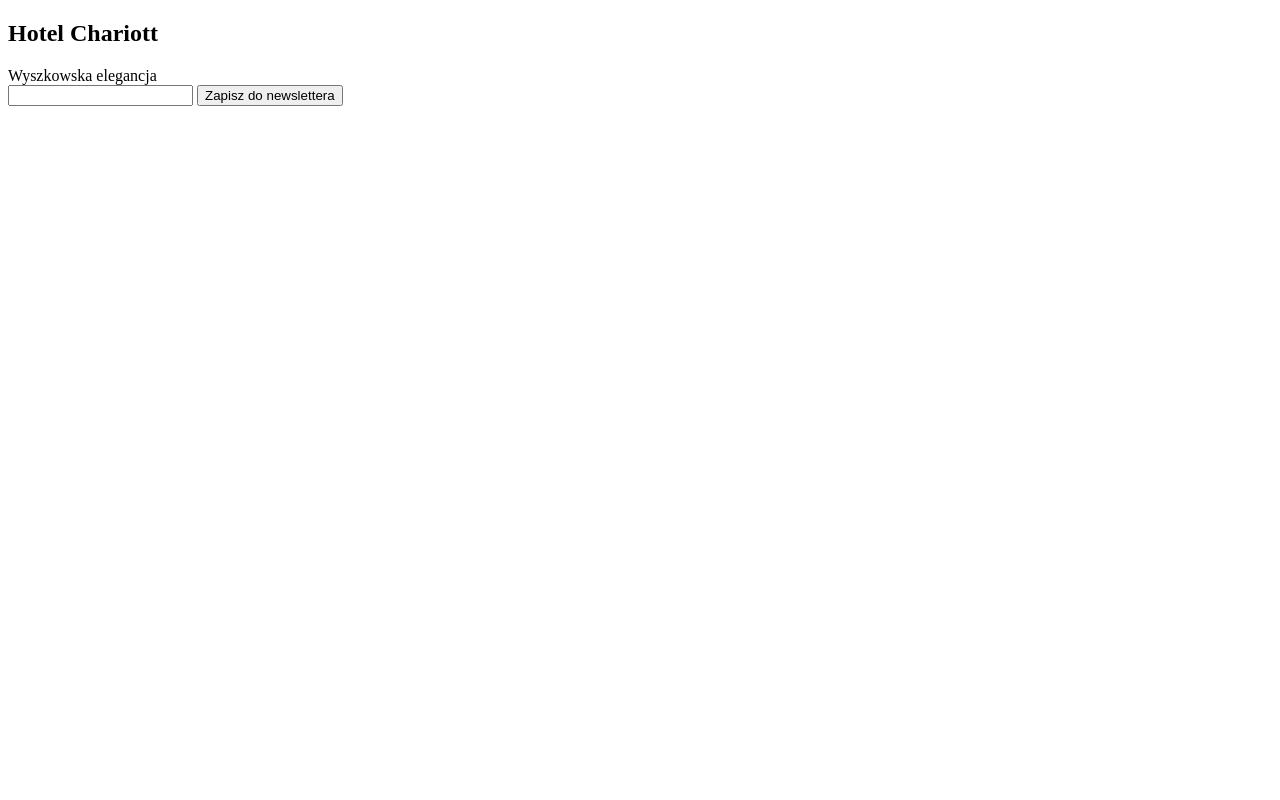
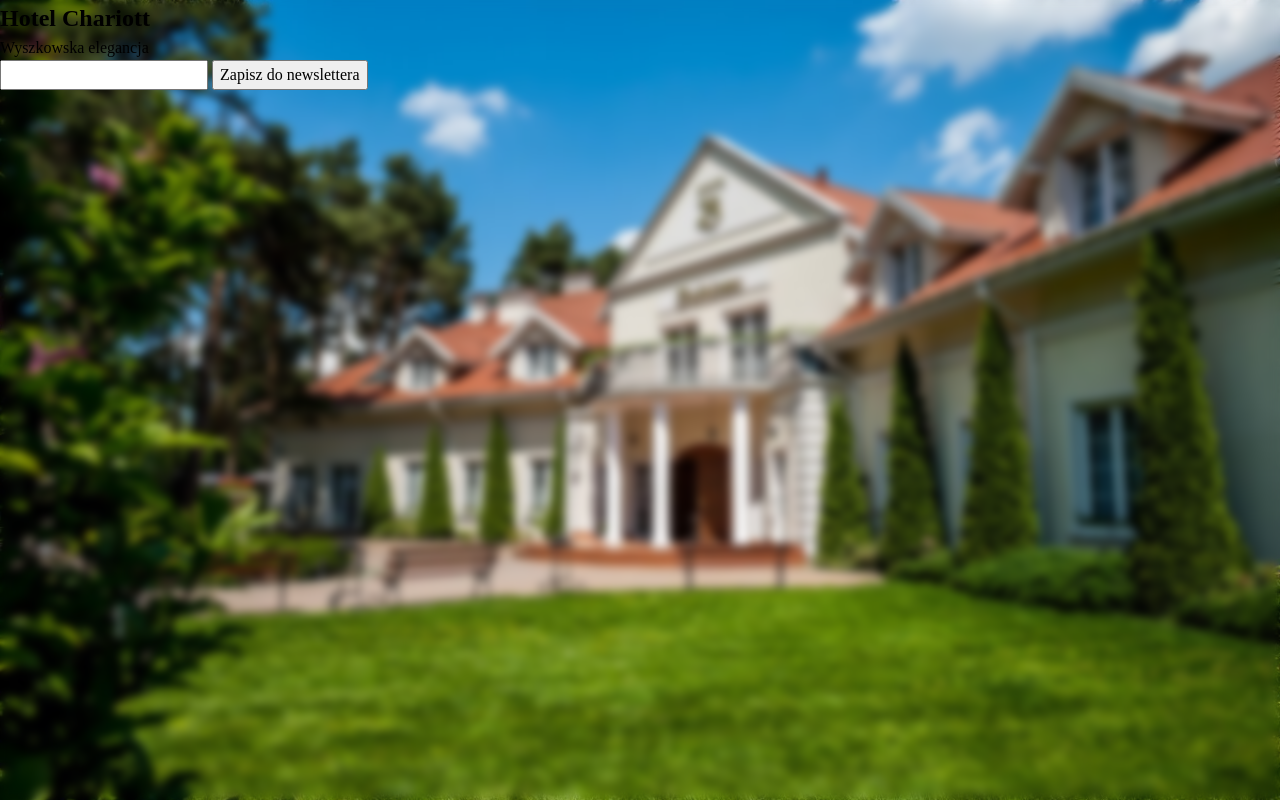
Before and after one commit to karol-may/html-starter-99, a website: page index.html in a window 1280 px wide. Drawn offline with Linux system fonts and the light colour scheme.

Commit message:
lekcja 1

```diff
--- a/index.html
+++ b/index.html
@@ -8,6 +8,8 @@
       name="description"
       content="Hotel Chariott - wyszkowska elegancja."
     />
+    <link rel="stylesheet" href="reset.css">
+    <link rel="stylesheet" href="style.css">
   </head>
   <body>
     <main>
--- /dev/null
+++ b/reset.css
@@ -0,0 +1,41 @@
+/*
+  Josh's Custom CSS Reset
+  https://www.joshwcomeau.com/css/custom-css-reset/
+*/
+
+*, *::before, *::after {
+    box-sizing: border-box;
+  }
+
+  * {
+    margin: 0;
+  }
+
+  body {
+    line-height: 1.5;
+    -webkit-font-smoothing: antialiased;
+  }
+
+  img, picture, video, canvas, svg {
+    display: block;
+    max-width: 100%;
+  }
+
+  input, button, textarea, select {
+    font: inherit;
+  }
+
+  p, h1, h2, h3, h4, h5, h6 {
+    overflow-wrap: break-word;
+  }
+
+  p {
+    text-wrap: pretty;
+  }
+  h1, h2, h3, h4, h5, h6 {
+    text-wrap: balance;
+  }
+
+  #root, #__next {
+    isolation: isolate;
+  }
--- /dev/null
+++ b/style.css
@@ -0,0 +1,18 @@
+body {
+    margin: 0;
+    padding: 0;
+    background-color: rgb(0,0,0);
+    background-image: url(hero_bg.jpg);
+    background-repeat: no-repeat;
+    background-size: cover;
+    background-attachment: fixed;
+    background-position: center center;
+}
+main {
+    height: 100vh;
+    width: 100vw;
+    backdrop-filter: blur(5px);
+}
+h1 {
+
+}
```
Also changed, not shown: hero_bg.jpg (added).
